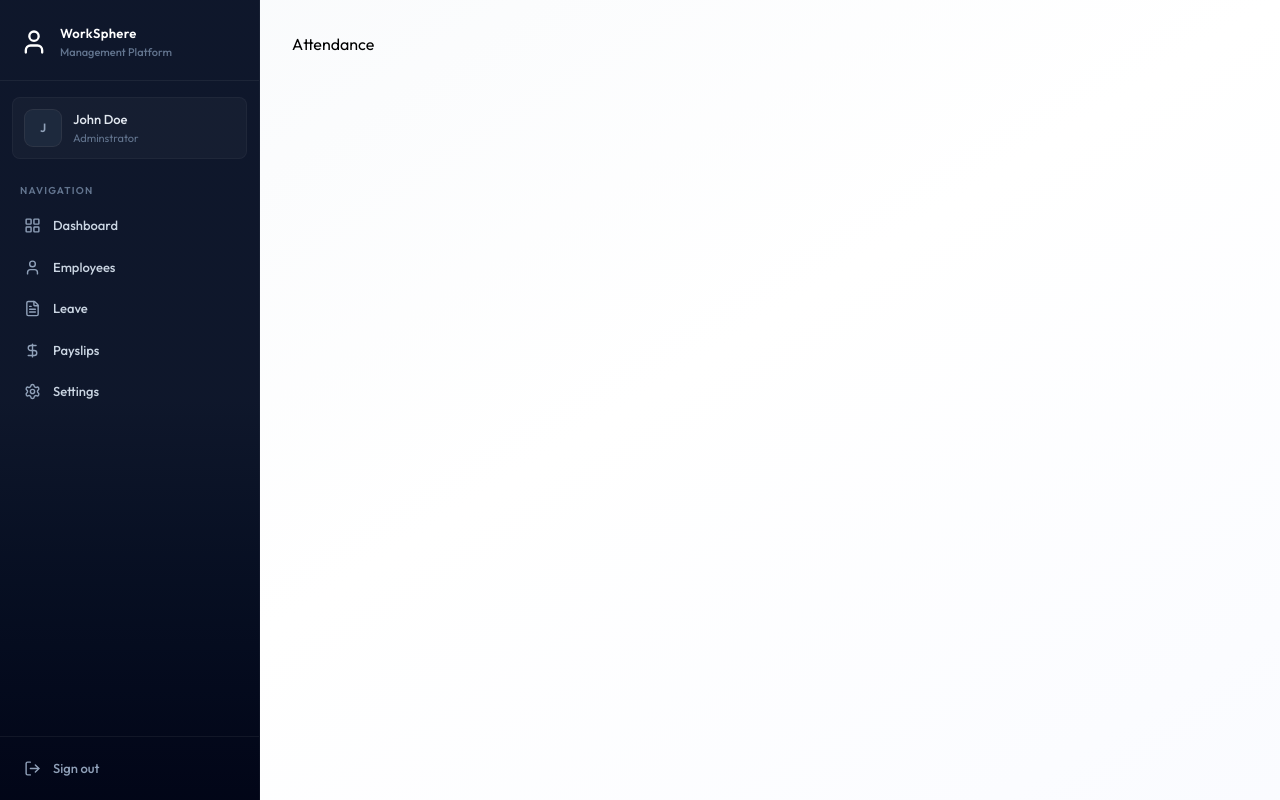
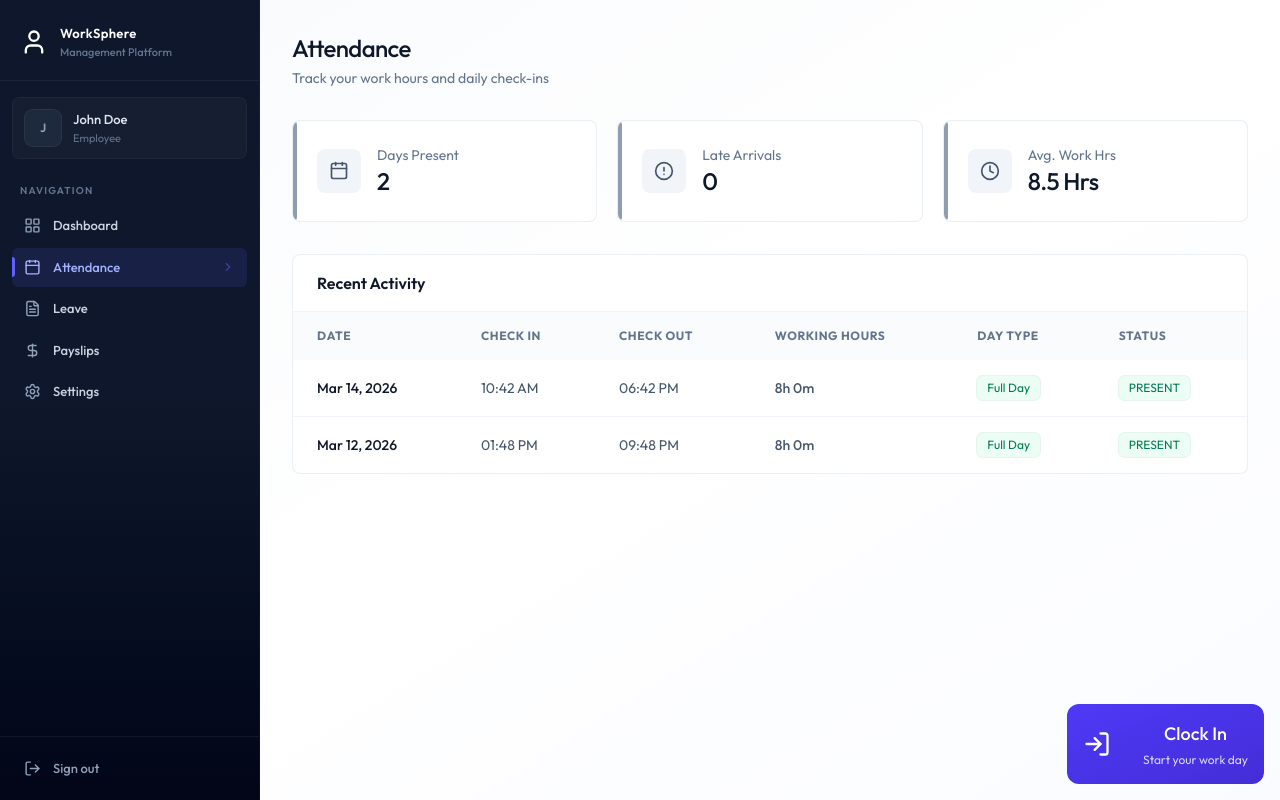
Before and after one commit to TanmoySantra28/WorkSphere, a React (Vite) app in the folder client/: page /attendance in a window 1280 px wide. Built offline with nearby package versions, Linux system fonts and the light colour scheme.

Commit message:
attendance page UI completed

```diff
--- a/client/package.json
+++ b/client/package.json
@@ -11,6 +11,7 @@
   },
   "dependencies": {
     "@tailwindcss/vite": "^4.2.4",
+    "date-fns": "^4.1.0",
     "lucide-react": "^1.14.0",
     "react": "^19.2.5",
     "react-dom": "^19.2.5",
--- a/client/src/components/Sidebar.jsx
+++ b/client/src/components/Sidebar.jsx
@@ -18,7 +18,7 @@
         setMobileOpen(false)
     },[pathname])
 
-    const role = "ADMIN" || "EMPLOYEE";
+    const role = "" || "EMPLOYEE";
     const navItems = [
         {name: "Dashboard", href: "/dashboard", icon: LayoutGridIcon},
         role === "ADMIN" ?
--- /dev/null
+++ b/client/src/components/attendance/AttendanceHistory.jsx
@@ -0,0 +1,72 @@
+import React from 'react'
+import { getDayTypeDisplay, getWorkingHoursDisplay } from '../../assets/assets'
+import { format } from "date-fns"
+
+const AttendanceHistory = ({history}) => {
+  return (
+    <div className='card overflow-hidden'>
+        <div className='px-6 py-4 border-b border-slate-100'>
+            <h3 className='font-semibold text-slate-900'>Recent Activity</h3>
+        </div>
+        <div className='overflow-x-auto'>
+            <table className='table-modern'>
+                <thead>
+                    <tr>
+                        <th className='px-6 py-4'>Date</th>
+                        <th className='px-6 py-4'>Check In</th>
+                        <th className='px-6 py-4'>Check Out</th>
+                        <th className='px-6 py-4'>Working Hours</th>
+                        <th className='px-6 py-4'>Day Type</th>
+                        <th className='px-6 py-4'>Status</th>
+                    </tr>
+                </thead>
+                <tbody>
+                    {history.length === 0 ? (
+                        <tr>
+                            <td colSpan={6} className='text-center py-12 text-slate-400'>
+                                No records found
+                            </td>
+                        </tr>
+                    ) : (
+                        history.map((record) => {
+                            const dayType = getDayTypeDisplay(record)
+                            return (
+                                <tr key={record._id || record.id}>
+                                    <td className='px-6 py-4 font-medium text-slate-900'>
+                                        {format(new Date(record.date), "MMM dd, yyyy")}
+                                    </td>
+
+                                    <td className='px-6 py-4 text-slate-600'>
+                                        {record.checkIn ? format(new Date(record.checkIn), "hh:mm a") : "-"}
+                                    </td>
+
+                                    <td className='px-6 py-4 text-slate-600'>
+                                        {record.checkOut ? format(new Date(record.checkOut), "hh:mm a") : "-"}
+                                    </td>
+
+                                    <td className='px-6 py-4 text-slate-600 font-medium'>
+                                        {getWorkingHoursDisplay(record)}
+                                    </td>
+
+                                    <td className='px-6 py-4'>
+                                        {dayType.label !== "-" ? <span className={`badge ${dayType.className}`}>{dayType.label}</span> : "-"}
+                                    </td>
+
+                                    <td className='px-6 py-4'>
+                                        <span className={`badge ${record.status === "PRESENT" ? "badge-success" : record.status === "LATE" ? "badge-warning" : "badge-danger"}`}>
+                                            {record.status}
+                                        </span>
+                                    </td>
+
+                                </tr>
+                            )
+                        })
+                    )}
+                </tbody>
+            </table>
+        </div>
+    </div>
+  )
+}
+
+export default AttendanceHistory
--- /dev/null
+++ b/client/src/components/attendance/AttendanceStats.jsx
@@ -0,0 +1,39 @@
+import { AlertCircle, AlertCircleIcon, CalendarIcon, ClockIcon } from 'lucide-react';
+import React from 'react'
+
+const AttendanceStats = ({history}) => {
+    const totalPresent = history.filter((h) => h.status === "PRESENT" | h.status === "LATE").length;
+
+    const totalLate = history.filter((h) => h.status === "LATE").length;
+
+    const stats = [
+        {
+            label: "Days Present", value: totalPresent, icon: CalendarIcon
+        },
+        {
+            label: "Late Arrivals", value: totalLate, icon: AlertCircleIcon
+        },
+        {
+            label: "Avg. Work Hrs", value: "8.5 Hrs", icon: ClockIcon
+        },
+    ]
+  return (
+    <div className='grid grid-cols-1 sm:grid-cols-3 gap-4 sm:gap-5 mb-8'>
+        {stats.map((s) => (
+            <div key={s.label} className='card card-hover p-5 sm:p-6 flex items-center gap-4 relative overflow-hidden group'>
+                <div className='absolute left-0 top-0 bottom-0 w-1 rounded-r-full bg-slate-500/70 group-hover:bg-indigo-500/70'/>
+                <div className='p-3 bg-slate-100 rounded-lg group-hover:bg-indigo-50 transition-colors duration-200'>
+                    <s.icon className='w-5 h-5 text-slate-600 group-hover:text-indigo-600 transition-colors duration-200'/>
+                </div>
+                <div>
+                    <p className='text-sm text-slate-500'>{s.label}</p>
+                    <p className='text-2xl font-medium text-slate-900 tracking-tight'>{s.value}</p>
+                </div>
+            </div>
+        ))}
+
+    </div>
+  )
+}
+
+export default AttendanceStats
--- /dev/null
+++ b/client/src/components/attendance/CheckInButton.jsx
@@ -0,0 +1,42 @@
+import { Loader2Icon, LogInIcon, LogOutIcon } from 'lucide-react'
+import React, { useState } from 'react'
+
+const CheckInButton = ({todayRecord, onAction}) => {
+    const [loading, setLoading] = useState(false)
+
+    const handleAttendance = async () => {
+        setLoading(true)
+        setTimeout(() => {
+            setLoading(false)
+            onAction()
+        },1000)
+    }
+
+    if(todayRecord?.checkOut) {
+        return (
+            <div className='flex flex-col items-center justify-center p-8 bg-slate-50 rounded-2xl border border-slate-200'>
+                <h3 className='text-lg font-bold text-slate-900'>Work Day Completed</h3>
+                <p className='text-slate-500 text-sm mt-1'>Great job! See you tomorrow</p>
+            </div>
+        )
+    }
+
+    const isCheckedIn = !!todayRecord?.isCheckedIn;
+
+  return (
+    <div className='absolute bottom-4 right-4 flex flex-col z-1'>
+        <button onClick={handleAttendance} disabled={loading} className={`w-full max-w-xs flex justify-between items-center gap-8 p-4 rounded-xl bg-linear-to-br text-white ${isCheckedIn ? "from-slate-700 to-slate-900" : "from-indigo-600 to-indigo-700"}`}>
+
+            {loading ? <Loader2Icon className='size-7 animate-spin' /> : isCheckedIn ? <LogOutIcon className='size-7' /> : <LogInIcon className='size-7' />}
+
+            <div className='relative flex flex-col items-center text-center'>
+                <h2 className='text-lg font-medium mb-1'>{loading ? "Processing.." : isCheckedIn ? "Clock Out" : "Clock In"}</h2>
+                <p className='text-xs opacity-80'>{isCheckedIn ? "Click to end your shift" : "Start your work day"}</p>
+            </div>
+        </button>
+
+    </div>
+  )
+}
+
+export default CheckInButton
--- a/client/src/pages/Attendance.jsx
+++ b/client/src/pages/Attendance.jsx
@@ -1,7 +1,53 @@
+import { useCallback, useEffect, useState } from "react"
+import { dummyAttendanceData } from "../assets/assets"
+import Loading from "../components/Loading"
+import CheckInButton from "../components/attendance/CheckInButton"
+import AttendanceStats from "../components/attendance/AttendanceStats"
+import AttendanceHistory from "../components/attendance/AttendanceHistory"
+
 
 const Attendance = () => {
+
+  const [history, setHistory] = useState([])
+  const [loading, setLoading] = useState(true)
+  const [isDeleted, setIsDeleted] = useState(false)
+
+  const fetchData = useCallback(async () => {
+    setHistory(dummyAttendanceData)
+    setTimeout(() => {
+      setLoading(false)
+    }, 1000);
+  },[])
+
+  useEffect(() => {
+    fetchData()
+  },[fetchData]);
+
+  if (loading) return <Loading />
+
+  const today = new Date()
+  today.setHours(0,0,0,0)
+  const todayRecord = history.find((r) => new Date(r.date).toDateString() === today.toDateString())
+
   return (
-    <div>Attendance</div>
+    <div className="animate-fade-in">
+      <div className="page-header">
+        <h1 className="page-title">Attendance</h1>
+        <p className="page-subtitle">Track your work hours and daily check-ins</p>
+      </div>
+      {isDeleted ? (
+        <div className="mb-8 p-6 bg-rose-50 border border-rose-200 rounded-2xl text-center">
+          <p className="text-rose-600">You can no longer clock in or out because your employee records have been markder as deleted.</p>
+        </div>
+      ) : (
+        <div className="mb-8">
+          <CheckInButton todayRecord={todayRecord} onAction={fetchData} />
+        </div>
+      )}
+
+      <AttendanceStats history={history} />
+      <AttendanceHistory history={history} />
+    </div>
   )
 }
 
--- a/client/src/pages/Employees.jsx
+++ b/client/src/pages/Employees.jsx
@@ -20,11 +20,11 @@
     setTimeout(() => {
       setLoading(false)
     }, 1000);
-  },[])
+  },[selectedDept])
 
   useEffect(() => {
     fetchEmployees();
-  },[])
+  },[fetchEmployees])
 
   const filtered = employees.filter((emp) => `${emp.firstName} ${emp.lastName} ${emp.position}`.toLowerCase().includes(search.toLowerCase()) )
 
```
Also changed, not shown: 1 other file (tests, documents, lock files or other folders).
